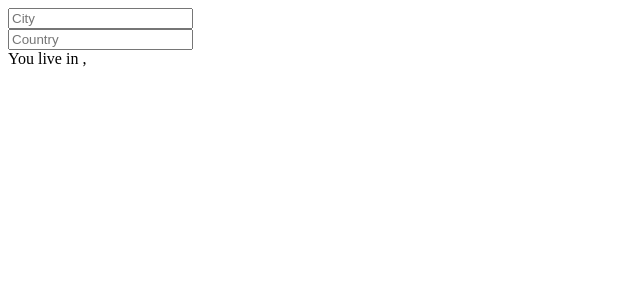
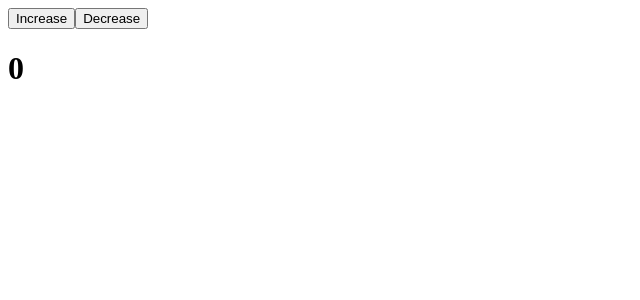
Before and after one commit to sanja-varekamp/ReactHooks, a React (Create React App) app: page / in a window 1280 px wide. Shown: the top 300 px of the page, without its empty margins (0-640 px from the left). Built offline with nearby package versions, Linux system fonts and the light colour scheme.

Commit message:
useEffect Section 3, Lesson 2

```diff
--- a/src/App.js
+++ b/src/App.js
@@ -1,24 +1,21 @@
-import React, {useState} from "react";
+import React, {useEffect, useState} from "react";
 
 
 function App() {
-    const [city, setCity] = useState('');
-    const [country, setCountry] = useState('')
-    const handleCityChange = (event) => setCity(event.target.value)
-    const handleCountryChange = (event) => setCountry(event.target.value)
+const [count, setCount] = useState(0)
+    const handleIncrease = () => setCount(count + 1)
+    const handleDecrease = () => setCount(count -1)
 
-    return (
-        <form>
-            <div>
-                <input type="text" placeholder="City" value={city} onChange={handleCityChange} />
-            </div>
+    useEffect(() => {
+        console.log(`I'm inside the useEffect function. The current count is ${count}`)
+    })
 
-            <div>
-                <input type="text" placeholder="Country" value={country} onChange={handleCountryChange} />
-            </div>
-
-            <div>You live in {`${city}, ${country}`}</div>
-        </form>
+    return(
+        <div>
+            <button onClick={handleIncrease}>Increase</button>
+            <button onClick={handleDecrease}>Decrease</button>
+            <h1>{ count }</h1>
+        </div>
     )
 }
 
```
Also changed, not shown: Lessons/UseEffect.md (added, +10 -0 lines), 1 other file (tests, documents, lock files or other folders).
